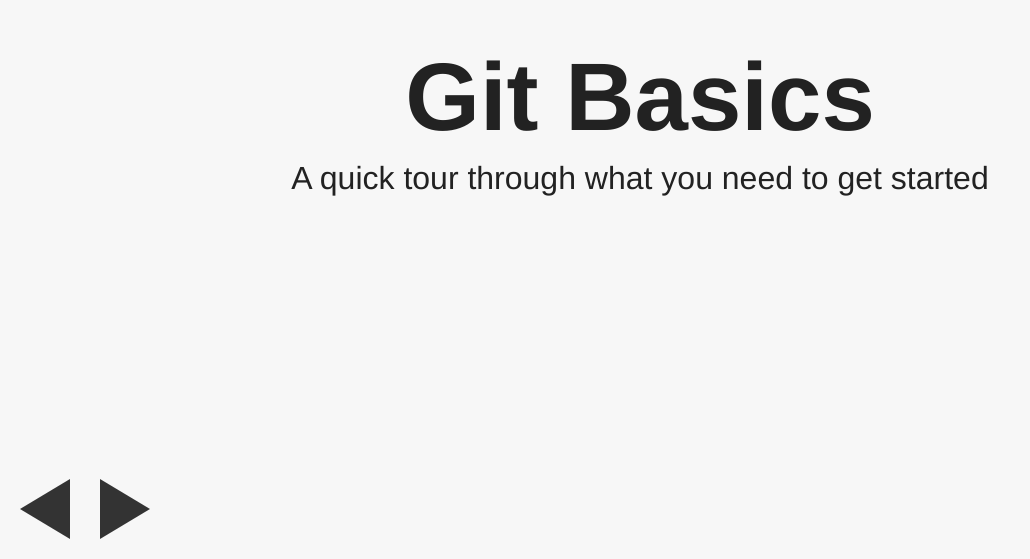
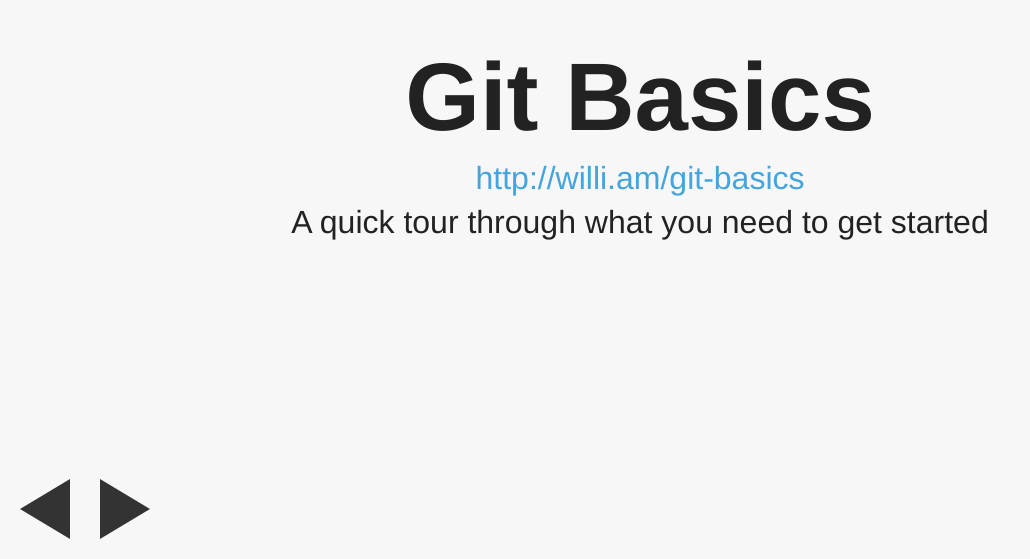
Before and after one commit to itsananderson/git-basics, a plain HTML site: page index.html in a window 1280 px wide. Shown: the part 241-800 px from the top of the page, without its empty margins (0-1030 px from the left). Drawn offline with Linux system fonts and the light colour scheme.

Commit message:
'Deploy'

```diff
--- a/index.html
+++ b/index.html
@@ -403,6 +403,7 @@
   <div class="slide
 " id="slide-1">
     <section class="slide-content"><h1 id="git-basics">Git Basics</h1>
+<h2 id="http-willi-am-git-basics"><a href="http://willi.am/git-basics">http://willi.am/git-basics</a></h2>
 <h2 id="a-quick-tour-through-what-you-need-to-get-started">A quick tour through what you need to get started</h2>
 </section>
   </div>
```
